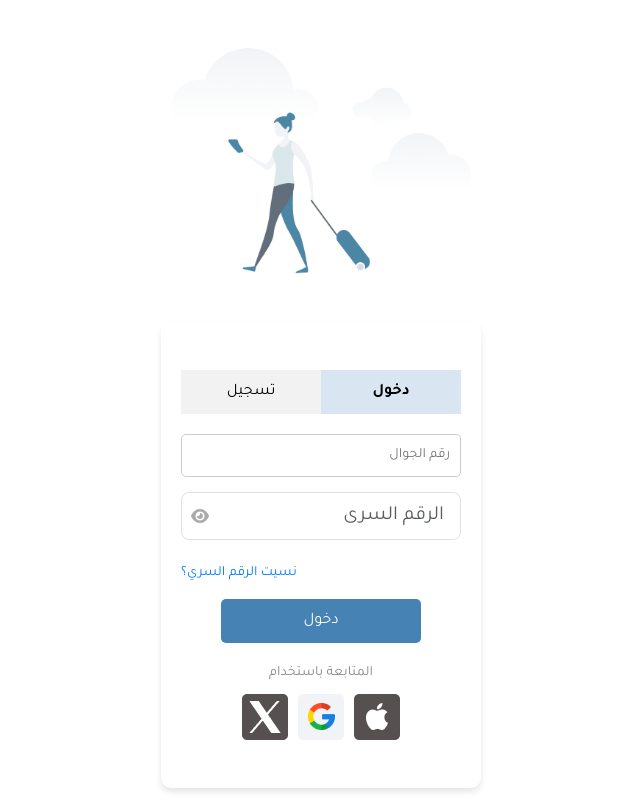
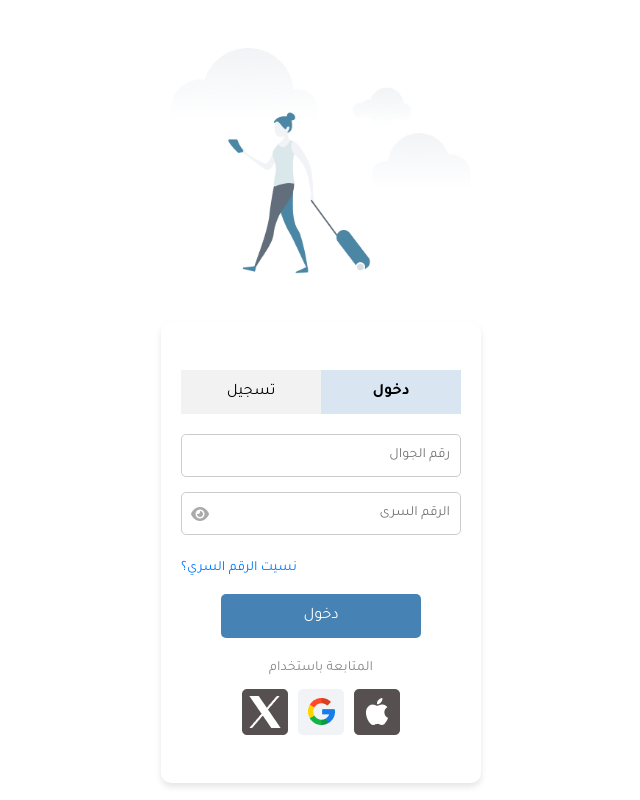
Before and after one commit to Karimtarek011420/taskfekra, a React (Vite) app: page /login in a window 1280 px wide. Shown: the top 800 px of the page, without its empty margins (319-959 px from the left). Built offline with nearby package versions, Linux system fonts and the light colour scheme.

Commit message:
first commiwt

```diff
--- a/src/Component/Login/Login.css
+++ b/src/Component/Login/Login.css
@@ -46,6 +46,13 @@
   border: 1px solid #ccc;
   border-radius: 5px;
   font-size: 14px;
+}
+ input:focus{
+  outline: none !important;
+  box-shadow:  0 0 0 0 transparent !important ;
+  border:  1px solid red !important;
+
+
 }
 
 .password-container {
--- a/src/Component/Login/Login.jsx
+++ b/src/Component/Login/Login.jsx
@@ -28,11 +28,11 @@ export default function Login() {
                 placeholder="رقم الجوال"
                 className="input-field"
               />
-              <div className="form-outline mb-2 position-relative  ">
+              <div className=" mb-2 position-relative  ">
                 <input
                   type={showPassword ? "text" : "password"}
                   id="password"
-                  className="form-control form-control-lg"
+                  className="input-field"
                   placeholder="الرقم السرى"
                 />
                 <i
```
